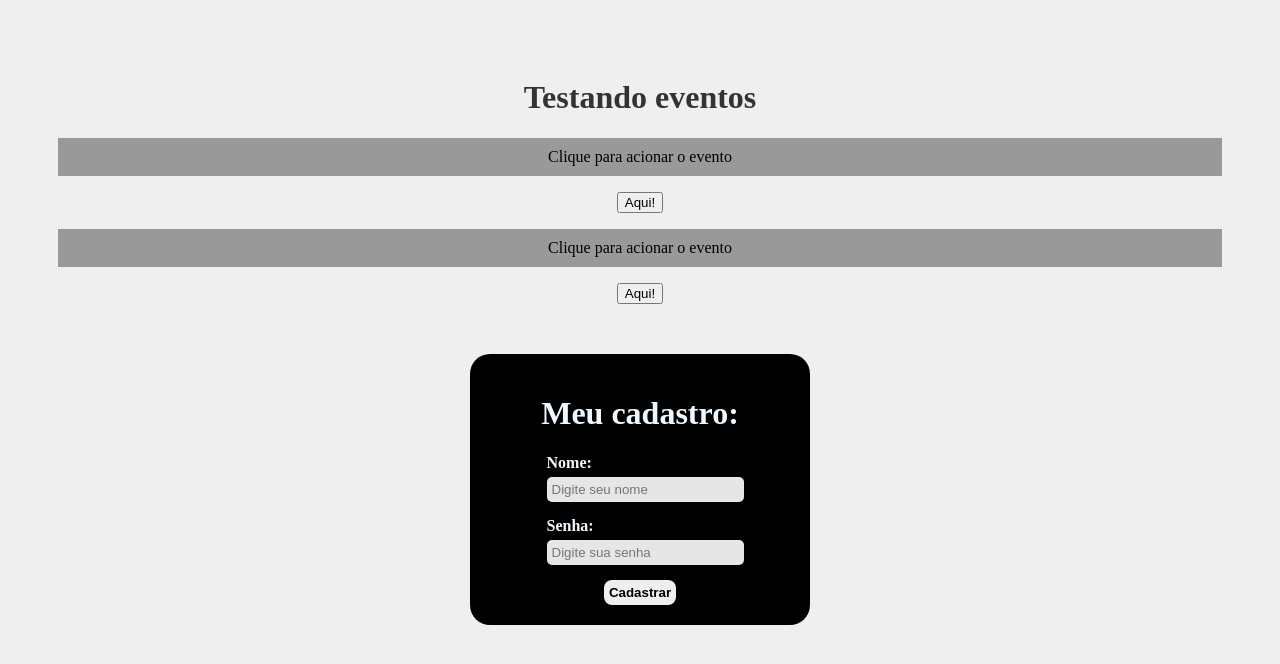
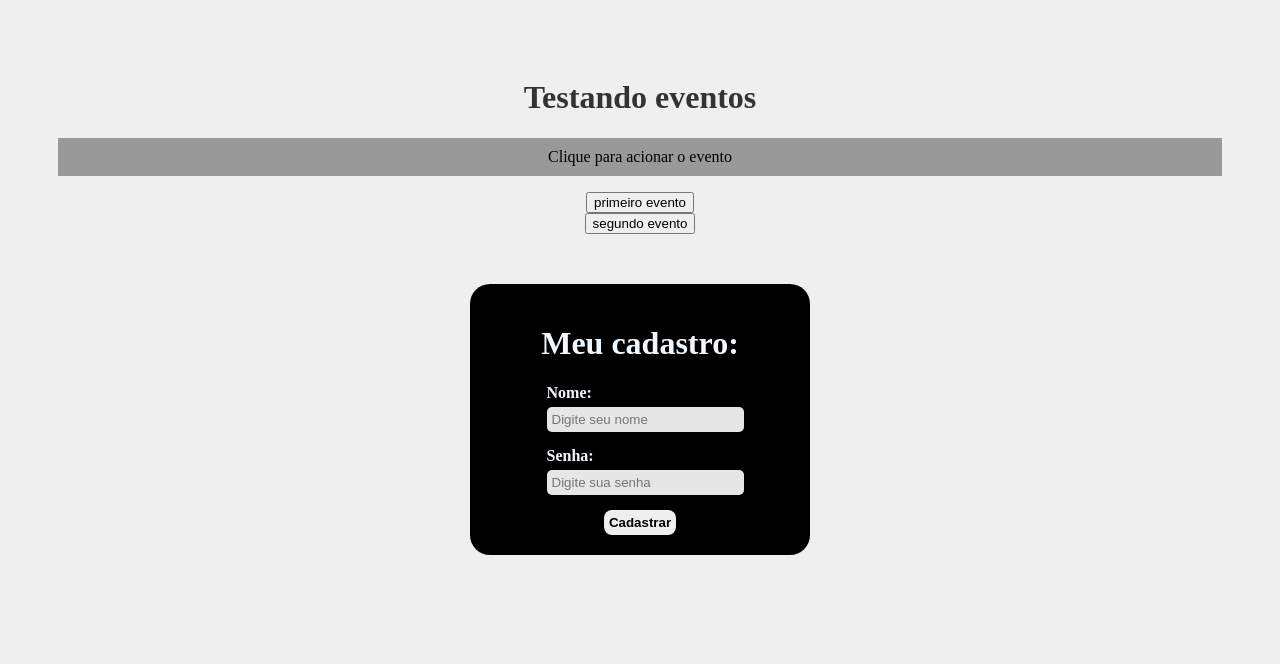
Before and after one commit to duduusxz/pratice-react, a React (Create React App) app in the folder archives/project-react/: page / in a window 1280 px wide. Shown: the top 664 px of the page. Built offline with nearby package versions, Linux system fonts and the light colour scheme.

Commit message:
Utiliizando o props com evento, fazendo teste retornando mensagem na tela

```diff
--- a/archives/project-react/src/App.jsx
+++ b/archives/project-react/src/App.jsx
@@ -9,8 +9,7 @@ function App() { //cria a função app
   return (
     <div className="App"> {/*criando uma class para a div, para conseguir mexer com ela no css*/}
       <h1>Testando eventos</h1>
-      <Evento numero="1" /> {/*puxando a função evento atribuindo um número dentro dele*/}
-      <Evento numero="2" />
+      <Evento /> {/*puxando a função evento atribuindo um número dentro dele*/}
       <Form /> {/*puxando a função From que faz um "cadastro" do usuário*/}
     </div>
   );
--- a/archives/project-react/src/components/Eventos.jsx
+++ b/archives/project-react/src/components/Eventos.jsx
@@ -1,13 +1,20 @@
-function Evento({numero}){ //recebe uma prop chamada número
+import Button from './evento/Button'
+
+function Evento(){ //recebe uma prop chamada número
 
     function meuEvento(){
-        console.log(`Fui clicado ${numero}`) //quando o botão for clicado chamará essa função
+        console.log(`Ativando evento com props`) //quando o botão for clicado chamará essa função
+    }
+
+    function eventoDois(){
+        console.log("Ativando outro evento")
     }
 
     return (
         <div>
             <p>Clique para acionar o evento</p>
-            <button onClick={meuEvento}>Aqui!</button> {/*cria um evento dentro de um botão*/}
+            <Button event={meuEvento} texto="primeiro evento"/> {/*cria um evento no botão que chama a function e atribui o texto do botão*/}
+            <Button event={eventoDois} texto="segundo evento"/>
         </div>
     )
 }
--- a/archives/project-react/src/components/Form.jsx
+++ b/archives/project-react/src/components/Form.jsx
@@ -14,7 +14,7 @@ function Form(){
 
     function exibirUser(e){ //função para exibir mensagem na tela do user
         e.preventDefault() //impede o reload da página no navegador
-        setMensagem(`Olá ${name}, sua senha é ${passowrd} e email é ${`email`}`) //mensagem exibida na tela ao receber o ato do evento
+        setMensagem(`Olá ${name}, sua senha é ${passowrd}`) //mensagem exibida na tela ao receber o ato do evento
     }
 
     return (
--- /dev/null
+++ b/archives/project-react/src/components/evento/Button.jsx
@@ -0,0 +1,24 @@
+import { useState } from "react"
+
+function Button(props){ //cria um props
+
+    const [retorno, setRetorno] = useState("")  // cria constante com o useState
+
+    function Retorno(e){ //cria dunção com evento para dar return da tela
+        e.preventDefault() //imped reload da página
+        setRetorno(`Você clicou no botão`)
+    }
+
+    return (
+        <div>
+            <form onSubmit={Retorno}>
+                <button onChange={(e) => setRetorno(e.target.value)} onClick={props.event}>{props.texto}</button> {/*atribui o onClick para o botão com o "props.event"*/}
+                {retorno && <p>{retorno}</p>} {/*Fazendo sistema para carregar a mensagem na tela do usuário para treino pessoal*/}
+            </form>
+
+        </div>
+
+    )
+}
+
+export default Button
```
